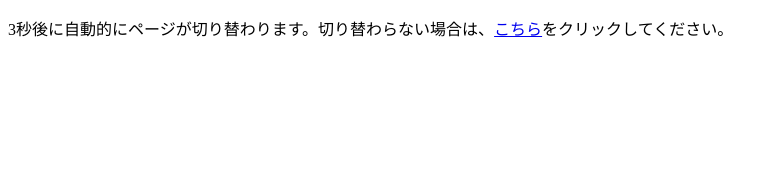
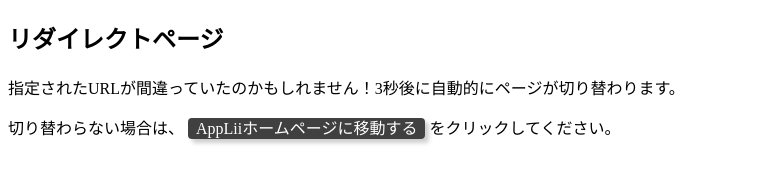
Before and after one commit to AppLii/AppLii.github.io.old, a plain HTML site: page 404.html in a window 1280 px wide. Shown: the whole page, without its empty margins (0-778 px from the left). Drawn offline with Linux system fonts and the light colour scheme.

Commit message:
リダイレクトページのデザインを修正

```diff
--- a/404.html
+++ b/404.html
@@ -2,10 +2,25 @@
 <html lang="ja">
   <head>
     <meta charset="UTF-8" />
-    <title>リダイレクトページ</title>
+    <title>リダイレクトページ｜AppLii</title>
+    <link rel="icon" href="favicon.png" type="image/png">
     <meta http-equiv="refresh" content="3;url=https://applii.github.io/pages/" />
+    <style>
+      a{
+        margin: 4px;
+        padding: 2px 8px;
+        border-radius: 4px;
+        color: white;
+        background-color: #404040;
+        box-shadow: 4px 4px 4px #cecece;
+        white-space: nowrap;
+        text-decoration: none;
+      }
+    </style>
   </head>
   <body>
-    <p>3秒後に自動的にページが切り替わります。切り替わらない場合は、<a href="https://applii.github.io/pages/">こちら</a>をクリックしてください。</p>
+    <h2>リダイレクトページ</h2>
+    <p>指定されたURLが間違っていたのかもしれません！3秒後に自動的にページが切り替わります。</p>
+    <p>切り替わらない場合は、<a href="https://applii.github.io/pages/">AppLiiホームページに移動する</a>をクリックしてください。</p>
   </body>
 </html>
```
Also changed, not shown: index.html (+17 -2 lines), favicon.png (added).
